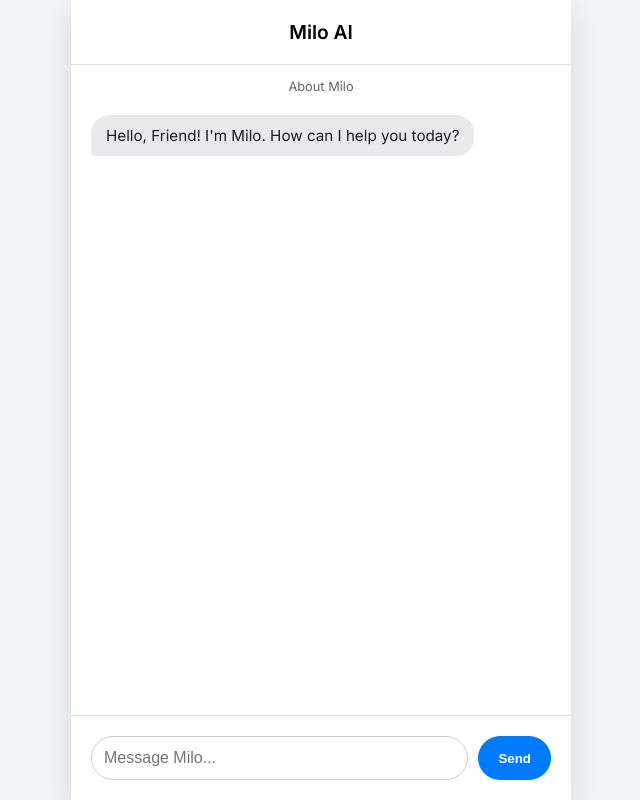
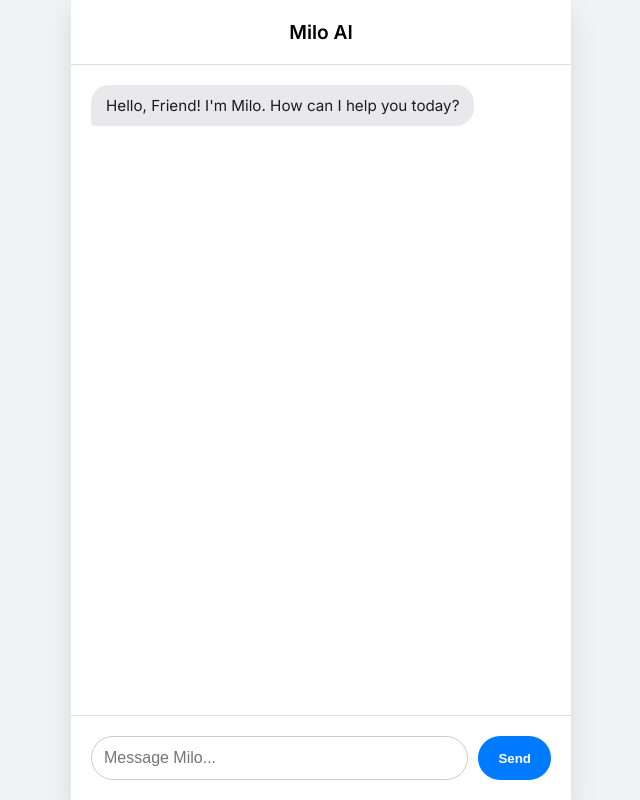
Before and after one commit to doug-ctrl/milo-chatbot, a Flask app: page / in a window 1280 px wide. Shown: the whole page, without its empty margins (319-959 px from the left). Run offline with Flask 3, Linux system fonts and the light colour scheme.

Commit message:
Removed About Milo page and navigation link

```diff
--- a/app.py
+++ b/app.py
@@ -21,10 +21,6 @@ def chat():
     bot_reply = get_milo_response(user_input)
     return jsonify({"response": bot_reply})
 
-@app.route('/about')
-def about():
-    return render_template('about.html')
-
 if __name__ == '__main__':
     # Setting debug=True lets the server restart automatically when you save changes
     app.run(debug=True, port=5001)
--- a/templates/index.html
+++ b/templates/index.html
@@ -25,11 +25,8 @@
     </style>
 </head>
 <body>
-        <div class="chat-container">
+    <div class="chat-container">
         <header>Milo AI</header>
-        <div style="text-align: center; margin-top: 10px;">
-        <a href="/about" style="color: #666; text-decoration: none; font-size: 0.8em;">About Milo</a>
-        </div>
         <div id="chat-box">
             <div class="message milo">Hello, {{ user }}! I'm Milo. How can I help you today?</div>
         </div>
```
